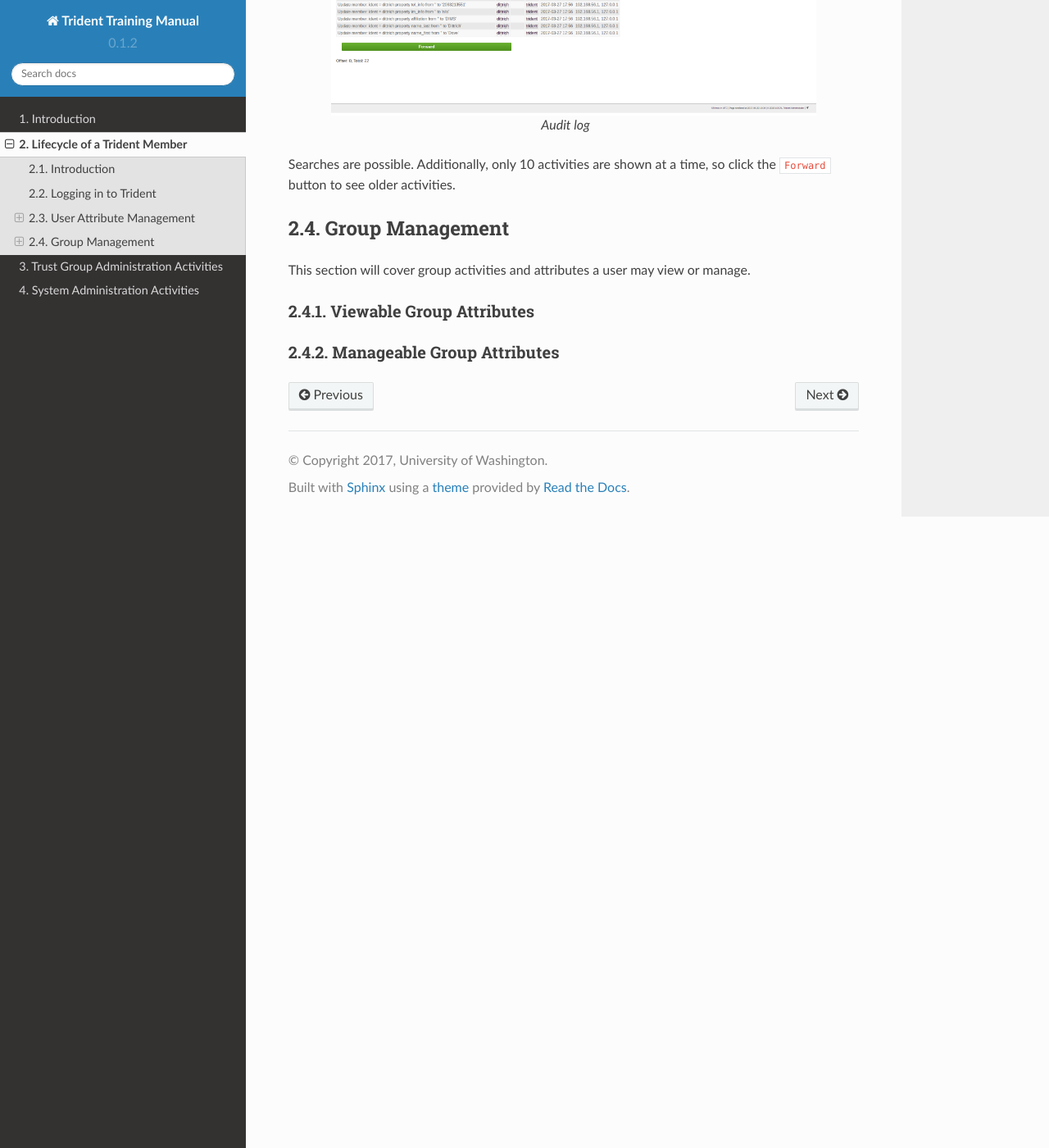
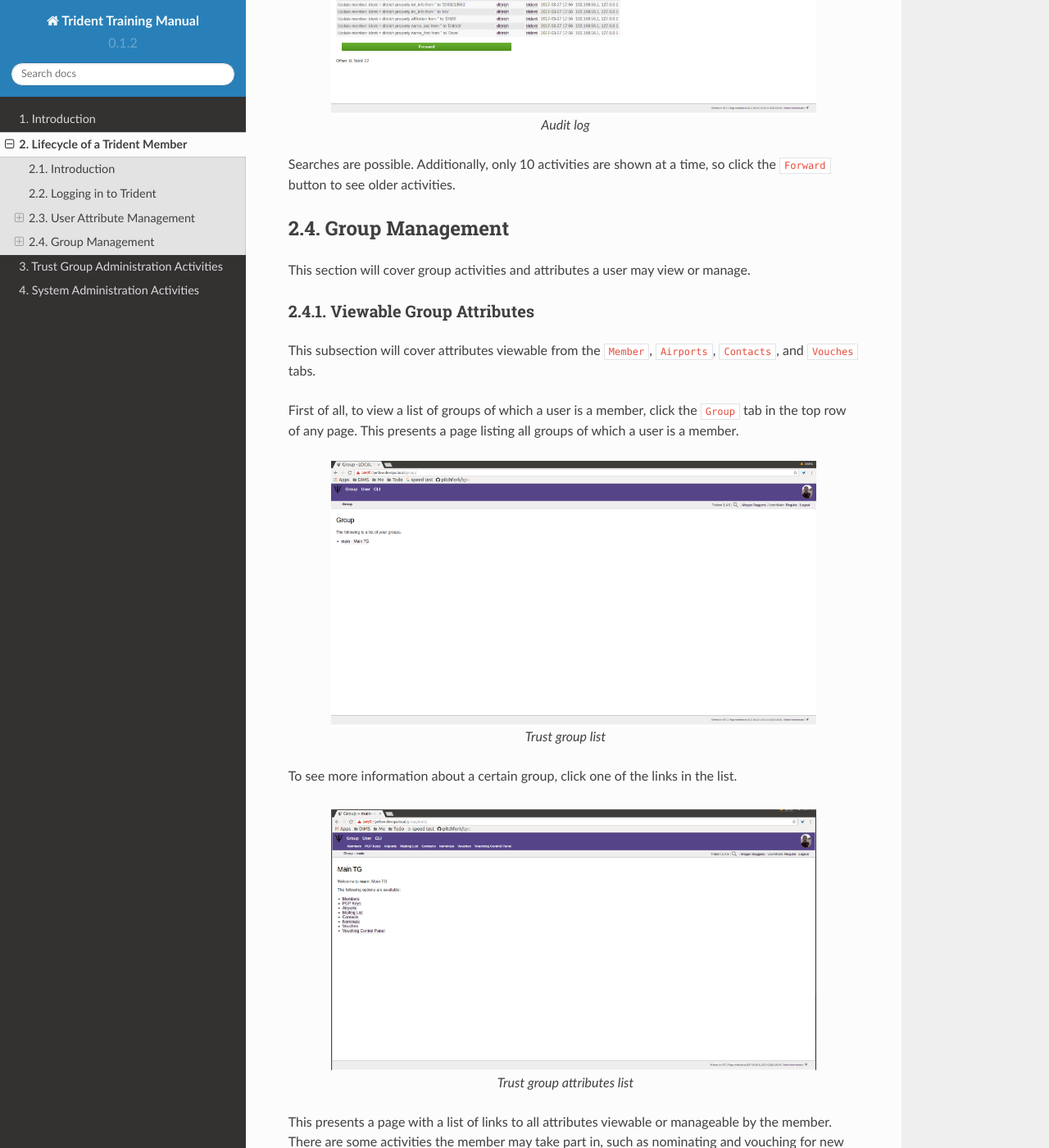
Before and after one commit to uw-dims/trident-training-manual, a Sphinx documentation site: the page built from docs/source/memberlifecycle.rst, in a window 1280 px wide and 1400 px high, scrolled down 13368 px. Shown: the whole window at 82% size. Built offline with Sphinx 7.4.7 and the Read the Docs theme 2.0.0, drawn with Linux system fonts in a browser that asks for light colours; pages that are not in the unit, such as notebooks, are missing from menus; some of the changed text lies outside the part shown.

Commit message:
Added group attribute/activity documentation.

```diff
--- a/docs/source/memberlifecycle.rst
+++ b/docs/source/memberlifecycle.rst
@@ -436,15 +436,198 @@
 Viewable Group Attributes
 ~~~~~~~~~~~~~~~~~~~~~~~~~
 
-.. todo::
+This subsection will cover attributes viewable from the
+``Member``, ``Airports``, ``Contacts``, and ``Vouches``
+tabs.
 
-    This will cover the ``Member``, ``Airports``, ``Contacts``
-    and ``Vouches`` tab.
+First of all, to view a list of groups of which a user is a
+member, click the ``Group`` tab in the top row of any page.
+This presents a page listing all groups of which a user is
+a member.
+
+.. figure:: images/trident/group-regular-shots/group-main-1.png
+       :width: 85%
+       :align: center
+
+       Trust group list
 
 ..
 
-Manageable Group Attributes
+To see more information about a certain group, click one of
+the links in the list.
+
+.. figure:: images/trident/group-regular-shots/group-main-2.png
+       :width: 85%
+       :align: center
+
+       Trust group attributes list
+
+..
+
+This presents a page with a list of links to all attributes
+viewable or manageable by the member. There are some activities
+the member may take part in, such as nominating and vouching
+for new group members, but, for the most part, a regular
+member may only view these attributes. They are not allowed
+to change attributes about the group or its members. One
+notable exception is that members are allowed to start new
+mailing lists. This activity, along with nominating and
+vouching, will be covered in the next section. For now,
+let's go over the attributes viewable by members.
+
+The first link on the group home page, or the first tab in
+the second row of all group-related pages is titled
+``Members``. Click either the link or the tab to go to a
+page listing all members in the current trust group.
+
+.. figure:: images/trident/group-regular-shots/group-members.png
+       :width: 85%
+       :align: center
+
+       Trust group members list
+
+..
+
+Click on any member's username link, and you will be taken
+to their profile.
+
+.. figure:: images/trident/group-regular-shots/group-member-profile-1.png
+       :width: 85%
+       :align: center
+
+       Member profile, top
+
+..
+
+.. figure:: images/trident/group-regular-shots/group-member-profile-2.png
+       :width: 85%
+       :align: center
+
+       Member profile, middle
+
+..
+
+.. figure:: images/trident/group-regular-shots/group-member-profile-3.png
+       :width: 85%
+       :align: center
+
+       Member profile, vouches for
+
+..
+
+You may view any member's profile, provided you are in
+their trust group. At the bottom of the profile, there are
+lists of vouching activities the current member has been
+part of: vouches he has made or vouches other members have
+made for him. In the above example, another user vouched for
+the user ``dittrich``, but he has not yet vouched for anyone.
+
+In this next example, the user ``trident`` has vouched
+for another member, but has not yet been vouched for by
+any other member. We will discuss vouching in the section
+on :ref:`manageableactivities`.
+
+.. todo::
+
+    Where should vouching go? User section or group section?
+
+..
+
+.. figure:: images/trident/group-regular-shots/group-member-profile-4.png
+       :width: 85%
+       :align: center
+
+       Member profile, no vouches for
+
+..
+
+The ``Airports`` page shows a list of airports members of
+the current trust group indicate as the airport nearest to
+them.
+
+.. figure:: images/trident/group-regular-shots/group-airports.png
+       :width: 85%
+       :align: center
+
+       Airports list
+
+..
+
+Click on any airport abbreviation in the list, and you'll
+be taken to a new page with a list of members who have
+indicated the airport is the airport nearest to them.
+
+.. figure:: images/trident/group-regular-shots/group-airports-phl.png
+       :width: 85%
+       :align: center
+
+       Members with PHL airport
+
+..
+
+.. figure:: images/trident/group-regular-shots/group-airports-sea.png
+       :width: 85%
+       :align: center
+
+       Members with SEA airport
+
+..
+
+The ``Contacts`` page shows a list of members of the current
+trust group with their contact information, including
+affiliation, email, telephone, and SMS.
+
+.. figure:: images/trident/group-regular-shots/group-contacts.png
+       :width: 85%
+       :align: center
+
+       Member contact list
+
+..
+
+The ``Vouches`` page shows a list of all vouches made for
+members of the current trust group. This list indicates who
+was vouched for and by whom and on what date the vouch was
+made.
+
+If no vouches have been made yet, you'll get a mostly
+blank page:
+
+.. figure:: images/trident/group-regular-shots/group-vouches.png
+       :width: 85%
+       :align: center
+
+       No vouches
+
+..
+
+Once at least one vouch has been made, a list will appear:
+
+.. figure:: images/trident/group-regular-shots/group-vouches-made.png
+       :width: 85%
+       :align: center
+
+       Vouches made
+
+..
+
+
+.. _manageableactivities:
+
+Manageable Group Activities
 ~~~~~~~~~~~~~~~~~~~~~~~~~~~
+
+The ``PGP Keys`` tab or link doesn't actually take you to a
+new page, it just downloads all PGP keys for the current
+trust group.
+
+.. figure:: images/trident/group-regular-shots/group-pgp-download.png
+       :width: 85%
+       :align: center
+
+       Download PGP keys
+
+..
 
 .. todo::
 
```
